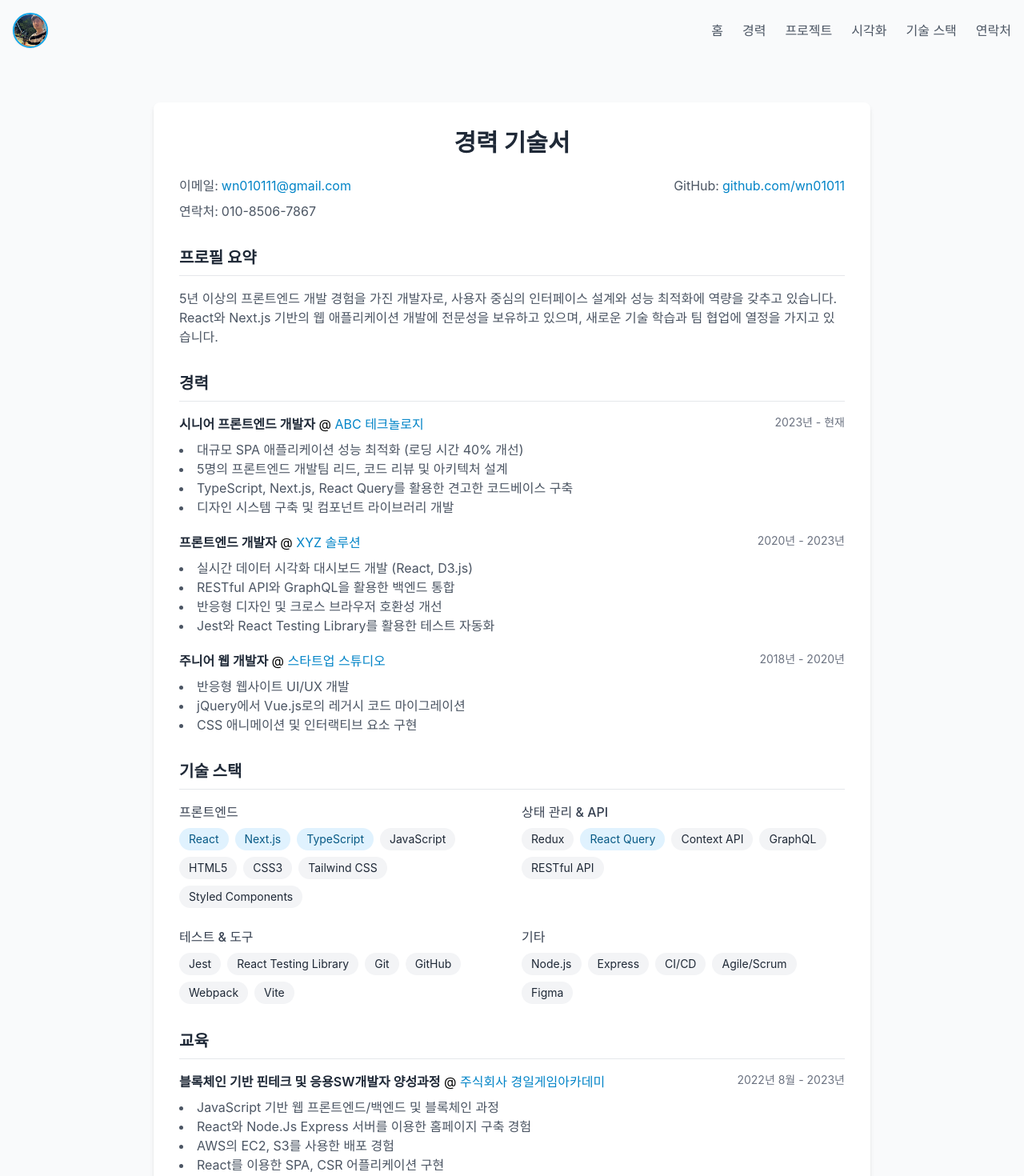
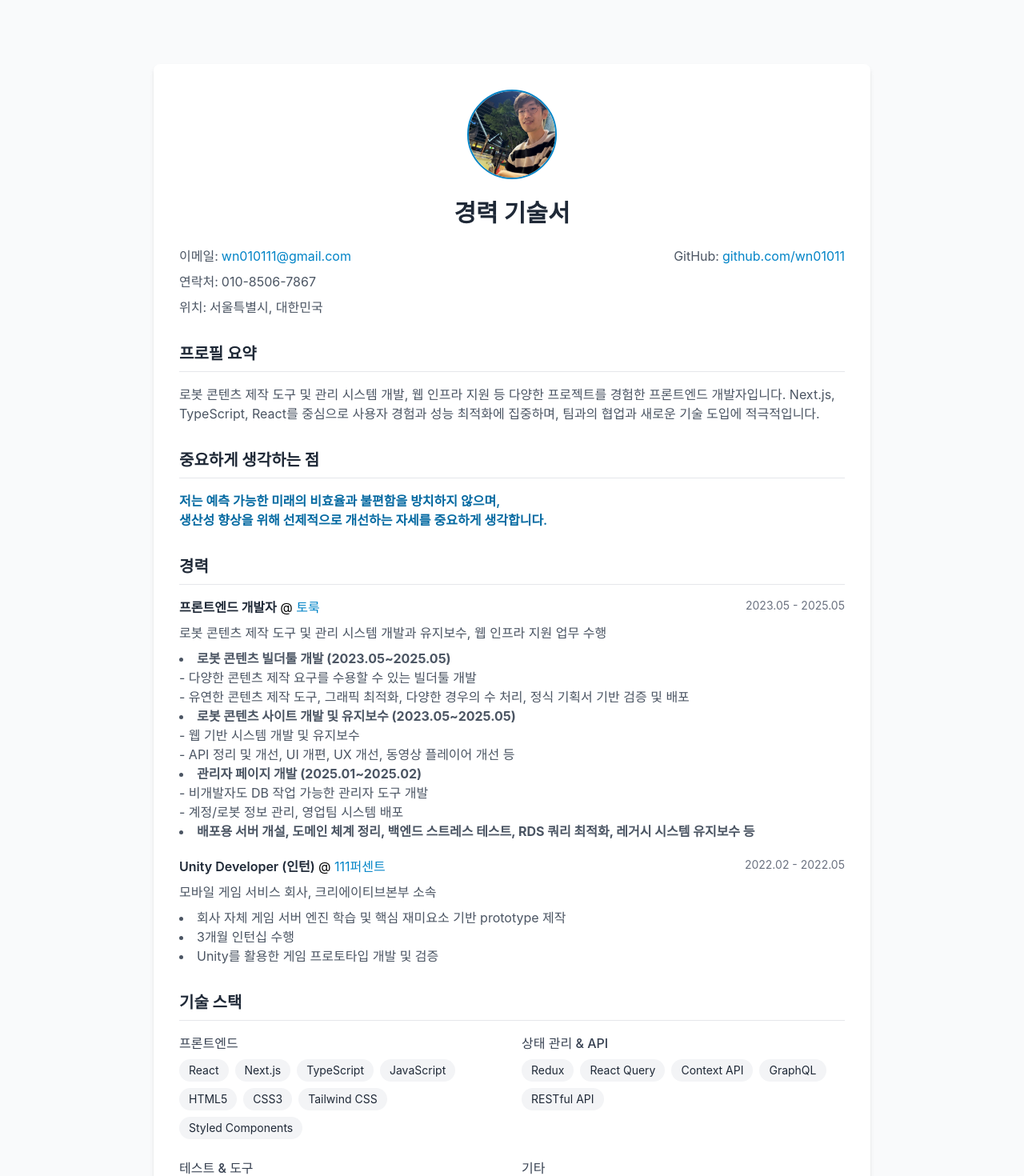
Before and after one commit to wn01011/nextjs-portfolio, a Next.js app: page /resume in a window 1280 px wide. Shown: the top 1470 px of the page at 80% size. Built offline with nearby package versions, Linux system fonts and the light colour scheme.

Commit message:
[Feat] 이력서 추가

```diff
--- a/package.json
+++ b/package.json
@@ -10,8 +10,10 @@
   },
   "dependencies": {
     "@heroicons/react": "^2.0.18",
+    "html2pdf.js": "^0.10.3",
     "lucide-react": "^0.263.1",
     "next": "14.0.3",
+    "puppeteer": "^24.8.2",
     "react": "^18",
     "react-dom": "^18",
     "reactflow": "^11.10.1"
--- a/src/app/resume/page.style.ts
+++ b/src/app/resume/page.style.ts
@@ -1,24 +1,34 @@
-export const container = 'container mx-auto px-4 py-12';
-export const resumeContainer = 'max-w-4xl mx-auto bg-white dark:bg-gray-800 p-8 rounded-lg shadow-md';
-export const title = 'text-3xl font-bold text-gray-800 dark:text-white mb-6 text-center';
-export const section = 'mb-8';
-export const sectionTitle = 'text-xl font-bold text-gray-800 dark:text-white mb-4 pb-2 border-b border-gray-200 dark:border-gray-700';
-export const contactInfo = 'flex flex-col md:flex-row md:justify-between mb-6';
-export const contactItem = 'flex items-center mb-2 text-gray-600 dark:text-gray-300';
-export const contactIcon = 'mr-2 h-5 w-5 text-gray-500 dark:text-gray-400';
-export const resumeGrid = 'grid grid-cols-1 md:grid-cols-2 gap-6';
-export const experienceItem = 'mb-5 last:mb-0';
-export const experienceHeader = 'flex justify-between items-start mb-1 flex-wrap';
-export const experienceTitle = 'font-semibold text-gray-800 dark:text-white';
-export const experienceCompany = 'text-primary-600 dark:text-primary-400';
-export const experienceDate = 'text-sm text-gray-500 dark:text-gray-400 mt-1 md:mt-0';
-export const experienceDesc = 'text-gray-600 dark:text-gray-300 mt-2';
-export const skillsList = 'flex flex-wrap gap-2';
-export const skillItem = 'bg-gray-100 dark:bg-gray-700 px-3 py-1 rounded-full text-sm text-gray-800 dark:text-gray-200';
-export const skillItemStrong = 'bg-primary-100 dark:bg-primary-900/30 text-primary-800 dark:text-primary-300 px-3 py-1 rounded-full text-sm';
-export const educationItem = 'mb-4 last:mb-0';
-export const educationHeader = 'flex justify-between items-start mb-1 flex-wrap';
-export const educationTitle = 'font-semibold text-gray-800 dark:text-white';
-export const educationInstitution = 'text-primary-600 dark:text-primary-400';
-export const educationDate = 'text-sm text-gray-500 dark:text-gray-400';
-export const downloadButton = 'inline-flex items-center px-4 py-2 bg-primary-600 text-white font-medium rounded-lg hover:bg-primary-700 transition-colors mt-8';
+export const container = "container mx-auto px-4";
+export const resumeContainer =
+  "max-w-4xl mx-auto bg-white dark:bg-gray-800 p-8 rounded-lg shadow-md";
+export const title =
+  "text-3xl font-bold text-gray-800 dark:text-white mb-6 text-center";
+export const section = "mb-8";
+export const sectionTitle =
+  "text-xl font-bold text-gray-800 dark:text-white mb-4 pb-2 border-b border-gray-200 dark:border-gray-700";
+export const contactInfo = "flex flex-col md:flex-row md:justify-between mb-6";
+export const contactItem =
+  "flex items-center mb-2 text-gray-600 dark:text-gray-300";
+export const contactIcon = "mr-2 h-5 w-5 text-gray-500 dark:text-gray-400";
+export const resumeGrid = "grid grid-cols-1 md:grid-cols-2 gap-6";
+export const experienceItem = "mb-5 last:mb-0";
+export const experienceHeader =
+  "flex justify-between items-start mb-1 flex-wrap";
+export const experienceTitle = "font-semibold text-gray-800 dark:text-white";
+export const experienceCompany = "text-primary-600 dark:text-primary-400";
+export const experienceDate =
+  "text-sm text-gray-500 dark:text-gray-400 mt-1 md:mt-0";
+export const experienceDesc = "text-gray-600 dark:text-gray-300 mt-2";
+export const skillsList = "flex flex-wrap gap-2";
+export const skillItem =
+  "bg-gray-100 dark:bg-gray-700 px-3 py-1 rounded-full text-sm text-gray-800 dark:text-gray-200";
+export const skillItemStrong =
+  "bg-primary-100 dark:bg-primary-900/30 text-primary-800 dark:text-primary-300 px-3 py-1 rounded-full text-sm";
+export const educationItem = "mb-4 last:mb-0";
+export const educationHeader =
+  "flex justify-between items-start mb-1 flex-wrap";
+export const educationTitle = "font-semibold text-gray-800 dark:text-white";
+export const educationInstitution = "text-primary-600 dark:text-primary-400";
+export const educationDate = "text-sm text-gray-500 dark:text-gray-400";
+export const downloadButton =
+  "inline-flex items-center px-4 py-2 bg-primary-600 text-white font-medium rounded-lg hover:bg-primary-700 transition-colors mt-8";
--- a/src/app/resume/page.tsx
+++ b/src/app/resume/page.tsx
@@ -1,9 +1,72 @@
-import * as S from './page.style';
+"use client";
+import * as S from "./page.style";
+import Image from "next/image";
+import { useRef } from "react";
+import html2pdf from "html2pdf.js";
 
 export default function Resume() {
+  const pdfRef = useRef<HTMLDivElement>(null);
+
+  const handleDownloadPDF = () => {
+    if (pdfRef.current) {
+      // PDF 버튼을 임시로 숨김 처리
+      const btn = document.getElementById("pdf-download-btn");
+      const originalDisplay = btn ? btn.style.display : "";
+      if (btn) btn.style.display = "none";
+
+      // 다크모드 강제 해제 (resume 영역만)
+      const resumeEl = pdfRef.current;
+      const originalBg = resumeEl.style.backgroundColor;
+      const originalColor = resumeEl.style.color;
+      resumeEl.style.backgroundColor = "#fff";
+      resumeEl.style.color = "#222";
+      resumeEl.classList.remove("dark");
+
+      // 하위 모든 요소에서 dark 클래스를 제거
+      resumeEl.querySelectorAll(".dark").forEach((el) => {
+        el.classList.remove("dark");
+      });
+
+      // stack-badge 중앙 정렬 스타일 강제 적용
+      const stackBadges = resumeEl.querySelectorAll(".stack-badge");
+      const originalBadgeStyles: string[] = [];
+      stackBadges.forEach((el) => {
+        originalBadgeStyles.push(el.getAttribute("style") || "");
+        el.setAttribute(
+          "style",
+          (el.getAttribute("style") || "") +
+            "display:flex;align-items:center;justify-content:center;height:32px;min-width:48px;padding:0 12px;font-size:1rem;vertical-align:middle;"
+        );
+      });
+
+      html2pdf()
+        .from(resumeEl)
+        .save("resume.pdf")
+        .then(() => {
+          if (btn) btn.style.display = originalDisplay;
+          resumeEl.style.backgroundColor = originalBg;
+          resumeEl.style.color = originalColor;
+          // stack-badge 스타일 원복
+          stackBadges.forEach((el, idx) => {
+            el.setAttribute("style", originalBadgeStyles[idx]);
+          });
+        });
+    }
+  };
+
   return (
-    <div className={S.container}>
+    <div ref={pdfRef} className={S.container} id="resume-root">
       <div className={S.resumeContainer}>
+        <div className="flex justify-center mb-6">
+          <Image
+            src="/profile.jpeg"
+            alt="프로필 이미지"
+            width={112}
+            height={112}
+            className="rounded-full object-cover border-2 border-primary-600 rotate-45 aspect-square"
+            style={{ transform: "rotate(45deg)" }}
+          />
+        </div>
         <h1 className={S.title}>경력 기술서</h1>
 
         {/* 연락처 정보 */}
@@ -21,6 +84,10 @@ export default function Resume() {
             <div className={S.contactItem}>
               <span>연락처: </span>
               <span className="ml-1">010-8506-7867</span>
+            </div>
+            <div className={S.contactItem}>
+              <span>위치: </span>
+              <span className="ml-1">서울특별시, 대한민국</span>
             </div>
           </div>
           <div>
@@ -42,69 +109,94 @@ export default function Resume() {
         <section className={S.section}>
           <h2 className={S.sectionTitle}>프로필 요약</h2>
           <p className="text-gray-600 dark:text-gray-300">
-            5년 이상의 프론트엔드 개발 경험을 가진 개발자로, 사용자 중심의
-            인터페이스 설계와 성능 최적화에 역량을 갖추고 있습니다. React와
-            Next.js 기반의 웹 애플리케이션 개발에 전문성을 보유하고 있으며,
-            새로운 기술 학습과 팀 협업에 열정을 가지고 있습니다.
+            로봇 콘텐츠 제작 도구 및 관리 시스템 개발, 웹 인프라 지원 등 다양한
+            프로젝트를 경험한 프론트엔드 개발자입니다. Next.js, TypeScript,
+            React를 중심으로 사용자 경험과 성능 최적화에 집중하며, 팀과의 협업과
+            새로운 기술 도입에 적극적입니다.
+          </p>
+        </section>
+
+        {/* 가치관 */}
+        <section className={S.section}>
+          <h2 className={S.sectionTitle}>중요하게 생각하는 점</h2>
+          <p className="text-primary-700 dark:text-primary-300 font-semibold">
+            저는 예측 가능한 미래의 비효율과 불편함을 방치하지 않으며,
+            <br />
+            생산성 향상을 위해 선제적으로 개선하는 자세를 중요하게 생각합니다.
           </p>
         </section>
 
         {/* 경력 */}
         <section className={S.section}>
           <h2 className={S.sectionTitle}>경력</h2>
-
-          <div className={S.experienceItem}>
-            <div className={S.experienceHeader}>
-              <div>
-                <span className={S.experienceTitle}>
-                  시니어 프론트엔드 개발자
-                </span>
-                <span> @ </span>
-                <span className={S.experienceCompany}>ABC 테크놀로지</span>
-              </div>
-              <span className={S.experienceDate}>2023년 - 현재</span>
-            </div>
-            <ul className={S.experienceDesc + " list-disc list-inside"}>
-              <li>대규모 SPA 애플리케이션 성능 최적화 (로딩 시간 40% 개선)</li>
-              <li>5명의 프론트엔드 개발팀 리드, 코드 리뷰 및 아키텍처 설계</li>
-              <li>
-                TypeScript, Next.js, React Query를 활용한 견고한 코드베이스 구축
-              </li>
-              <li>디자인 시스템 구축 및 컴포넌트 라이브러리 개발</li>
-            </ul>
-          </div>
-
+          {/* 토룩 경력 */}
           <div className={S.experienceItem}>
             <div className={S.experienceHeader}>
               <div>
                 <span className={S.experienceTitle}>프론트엔드 개발자</span>
                 <span> @ </span>
-                <span className={S.experienceCompany}>XYZ 솔루션</span>
+                <span className={S.experienceCompany}>토룩</span>
               </div>
-              <span className={S.experienceDate}>2020년 - 2023년</span>
+              <span className={S.experienceDate}>2023.05 - 2025.05</span>
             </div>
-            <ul className={S.experienceDesc + " list-disc list-inside"}>
-              <li>실시간 데이터 시각화 대시보드 개발 (React, D3.js)</li>
-              <li>RESTful API와 GraphQL을 활용한 백엔드 통합</li>
-              <li>반응형 디자인 및 크로스 브라우저 호환성 개선</li>
-              <li>Jest와 React Testing Library를 활용한 테스트 자동화</li>
-            </ul>
+            <div className={S.experienceDesc}>
+              <div>
+                로봇 콘텐츠 제작 도구 및 관리 시스템 개발과 유지보수, 웹 인프라
+                지원 업무 수행
+              </div>
+              <ul className="list-disc list-inside mt-2">
+                <li>
+                  <b>로봇 콘텐츠 빌더툴 개발 (2023.05~2025.05)</b>
+                  <br />
+                  - 다양한 콘텐츠 제작 요구를 수용할 수 있는 빌더툴 개발
+                  <br />- 유연한 콘텐츠 제작 도구, 그래픽 최적화, 다양한 경우의
+                  수 처리, 정식 기획서 기반 검증 및 배포
+                </li>
+                <li>
+                  <b>로봇 콘텐츠 사이트 개발 및 유지보수 (2023.05~2025.05)</b>
+                  <br />
+                  - 웹 기반 시스템 개발 및 유지보수
+                  <br />- API 정리 및 개선, UI 개편, UX 개선, 동영상 플레이어
+                  개선 등
+                </li>
+                <li>
+                  <b>관리자 페이지 개발 (2025.01~2025.02)</b>
+                  <br />
+                  - 비개발자도 DB 작업 가능한 관리자 도구 개발
+                  <br />- 계정/로봇 정보 관리, 영업팀 시스템 배포
+                </li>
+                <li>
+                  <b>
+                    배포용 서버 개설, 도메인 체계 정리, 백엔드 스트레스 테스트,
+                    RDS 쿼리 최적화, 레거시 시스템 유지보수 등
+                  </b>
+                </li>
+              </ul>
+            </div>
           </div>
-
+          {/* 111퍼센트 경력 */}
           <div className={S.experienceItem}>
             <div className={S.experienceHeader}>
               <div>
-                <span className={S.experienceTitle}>주니어 웹 개발자</span>
+                <span className={S.experienceTitle}>
+                  Unity Developer (인턴)
+                </span>
                 <span> @ </span>
-                <span className={S.experienceCompany}>스타트업 스튜디오</span>
+                <span className={S.experienceCompany}>111퍼센트</span>
               </div>
-              <span className={S.experienceDate}>2018년 - 2020년</span>
+              <span className={S.experienceDate}>2022.02 - 2022.05</span>
             </div>
-            <ul className={S.experienceDesc + " list-disc list-inside"}>
-              <li>반응형 웹사이트 UI/UX 개발</li>
-              <li>jQuery에서 Vue.js로의 레거시 코드 마이그레이션</li>
-              <li>CSS 애니메이션 및 인터랙티브 요소 구현</li>
-            </ul>
+            <div className={S.experienceDesc}>
+              <div>모바일 게임 서비스 회사, 크리에이티브본부 소속</div>
+              <ul className="list-disc list-inside mt-2">
+                <li>
+                  회사 자체 게임 서버 엔진 학습 및 핵심 재미요소 기반 prototype
+                  제작
+                </li>
+                <li>3개월 인턴십 수행</li>
+                <li>Unity를 활용한 게임 프로토타입 개발 및 검증</li>
+              </ul>
+            </div>
           </div>
         </section>
 
@@ -117,14 +209,18 @@ export default function Resume() {
                 프론트엔드
               </h3>
               <div className={S.skillsList}>
-                <span className={S.skillItemStrong}>React</span>
-                <span className={S.skillItemStrong}>Next.js</span>
-                <span className={S.skillItemStrong}>TypeScript</span>
-                <span className={S.skillItem}>JavaScript</span>
-                <span className={S.skillItem}>HTML5</span>
-                <span className={S.skillItem}>CSS3</span>
-                <span className={S.skillItem}>Tailwind CSS</span>
-                <span className={S.skillItem}>Styled Components</span>
+                <span className={S.skillItem + " stack-badge"}>React</span>
+                <span className={S.skillItem + " stack-badge"}>Next.js</span>
+                <span className={S.skillItem + " stack-badge"}>TypeScript</span>
+                <span className={S.skillItem + " stack-badge"}>JavaScript</span>
+                <span className={S.skillItem + " stack-badge"}>HTML5</span>
+                <span className={S.skillItem + " stack-badge"}>CSS3</span>
+                <span className={S.skillItem + " stack-badge"}>
+                  Tailwind CSS
+                </span>
+                <span className={S.skillItem + " stack-badge"}>
+                  Styled Components
+                </span>
               </div>
             </div>
 
@@ -133,11 +229,17 @@ export default function Resume() {
                 상태 관리 & API
               </h3>
               <div className={S.skillsList}>
-                <span className={S.skillItem}>Redux</span>
-                <span className={S.skillItemStrong}>React Query</span>
-                <span className={S.skillItem}>Context API</span>
-                <span className={S.skillItem}>GraphQL</span>
-                <span className={S.skillItem}>RESTful API</span>
+                <span className={S.skillItem + " stack-badge"}>Redux</span>
+                <span className={S.skillItem + " stack-badge"}>
+                  React Query
+                </span>
+                <span className={S.skillItem + " stack-badge"}>
+                  Context API
+                </span>
+                <span className={S.skillItem + " stack-badge"}>GraphQL</span>
+                <span className={S.skillItem + " stack-badge"}>
+                  RESTful API
+                </span>
               </div>
             </div>
 
@@ -146,12 +248,14 @@ export default function Resume() {
                 테스트 & 도구
               </h3>
               <div className={S.skillsList}>
-                <span className={S.skillItem}>Jest</span>
-                <span className={S.skillItem}>React Testing Library</span>
-                <span className={S.skillItem}>Git</span>
-                <span className={S.skillItem}>GitHub</span>
-                <span className={S.skillItem}>Webpack</span>
-                <span className={S.skillItem}>Vite</span>
+                <span className={S.skillItem + " stack-badge"}>Jest</span>
+                <span className={S.skillItem + " stack-badge"}>
+                  React Testing Library
+                </span>
+                <span className={S.skillItem + " stack-badge"}>Git</span>
+                <span className={S.skillItem + " stack-badge"}>GitHub</span>
+                <span className={S.skillItem + " stack-badge"}>Webpack</span>
+                <span className={S.skillItem + " stack-badge"}>Vite</span>
               </div>
             </div>
 
@@ -160,11 +264,13 @@ export default function Resume() {
                 기타
               </h3>
               <div className={S.skillsList}>
-                <span className={S.skillItem}>Node.js</span>
-                <span className={S.skillItem}>Express</span>
-                <span className={S.skillItem}>CI/CD</span>
-                <span className={S.skillItem}>Agile/Scrum</span>
-                <span className={S.skillItem}>Figma</span>
+                <span className={S.skillItem + " stack-badge"}>Node.js</span>
+                <span className={S.skillItem + " stack-badge"}>Express</span>
+                <span className={S.skillItem + " stack-badge"}>CI/CD</span>
+                <span className={S.skillItem + " stack-badge"}>
+                  Agile/Scrum
+                </span>
+                <span className={S.skillItem + " stack-badge"}>Figma</span>
               </div>
             </div>
           </div>
@@ -176,9 +282,13 @@ export default function Resume() {
           <div className={S.educationItem}>
             <div className={S.educationHeader}>
               <div>
-                <span className={S.educationTitle}>블록체인 기반 핀테크 및 응용SW개발자 양성과정</span>
+                <span className={S.educationTitle}>
+                  블록체인 기반 핀테크 및 응용SW개발자 양성과정
+                </span>
                 <span> @ </span>
-                <span className={S.educationInstitution}>주식회사 경일게임아카데미</span>
+                <span className={S.educationInstitution}>
+                  주식회사 경일게임아카데미
+                </span>
               </div>
               <span className={S.educationDate}>2022년 8월 - 2023년</span>
             </div>
@@ -199,14 +309,16 @@ export default function Resume() {
               <div>
                 <span className={S.educationTitle}>게임프로그래머 유니티</span>
                 <span> @ </span>
-                <span className={S.educationInstitution}>부산예일직업전문학교</span>
+                <span className={S.educationInstitution}>
+                  부산예일직업전문학교
+                </span>
               </div>
               <span className={S.educationDate}>2021년 6월 - 2021년 12월</span>
             </div>
             <ul className={S.experienceDesc + " list-disc list-inside"}>
               <li>Unity 및 C# 기반 게임 개발</li>
               <li>3D 게임 구현 및 최적화</li>
-              <li>셔이더 프로그래밍 및 시각 효과 구현</li>
+              <li>셰이더 프로그래밍 및 시각 효과 구현</li>
             </ul>
           </div>
 
@@ -222,20 +334,16 @@ export default function Resume() {
           </div>
         </section>
 
-        {/* 자격증 및 수상 */}
-        <section className={S.section}>
-          <h2 className={S.sectionTitle}>자격증 및 수상</h2>
-          <ul className="list-disc list-inside text-gray-600 dark:text-gray-300">
-            <li>정보처리기사 (2018)</li>
-            <li>AWS 클라우드 프랙티셔너 (2020)</li>
-            <li>우수 개발자상 - XYZ 솔루션 (2022)</li>
-          </ul>
-        </section>
-
         {/* 다운로드 버튼 */}
-        <div className="text-center">
-          <button className={S.downloadButton}>PDF로 다운로드</button>
-        </div>
+        {/* <div className="text-center">
+          <button
+            id="pdf-download-btn"
+            className={S.downloadButton}
+            onClick={handleDownloadPDF}
+          >
+            PDF로 다운로드
+          </button>
+        </div> */}
       </div>
     </div>
   );
--- a/src/components/experience/ExperienceTabs.tsx
+++ b/src/components/experience/ExperienceTabs.tsx
@@ -49,7 +49,7 @@ const ExperienceTabs: React.FC<ExperienceTabsProps> = ({
           }
           onClick={() => setActiveTab("projects")}
         >
-          프로젝트
+          토룩 프로젝트
         </button>
       </div>
 
--- a/src/components/layout/Footer.tsx
+++ b/src/components/layout/Footer.tsx
@@ -1,6 +1,10 @@
-import Link from 'next/link';
+"use client";
+import Link from "next/link";
+import { usePathname } from "next/navigation";
 
 export default function Footer() {
+  const pathname = usePathname();
+  if (pathname === "/resume") return null;
   const currentYear = new Date().getFullYear();
 
   return (
--- a/src/components/layout/Navbar.tsx
+++ b/src/components/layout/Navbar.tsx
@@ -12,6 +12,9 @@ export default function Navbar() {
   const [isScrolled, setIsScrolled] = useState(false);
   const [isDarkMode, setIsDarkMode] = useState(false);
   const pathname = usePathname();
+
+  // /resume 경로에서는 네브바를 렌더링하지 않음
+  if (pathname === "/resume") return null;
 
   // 스크롤 감지
   useEffect(() => {
@@ -68,6 +71,7 @@ export default function Navbar() {
     { name: "시각화", path: "/career-flow" },
     { name: "기술 스택", path: "/skills" },
     { name: "연락처", path: "/contact" },
+    { name: "이력서", path: "/resume" }, // 이력서 추가
   ];
 
   return (
```
Also changed, not shown: scripts/html-to-pdf.js (added, +34 -0 lines), src/app/globals.css (+22 -0 lines), src/components/layout/LayoutClient.tsx (added, +13 -0 lines), src/data/education.ts (+7 -10 lines), src/app/layout.tsx (line endings or trailing spaces), 565 other files (tests, documents, lock files or other folders).
